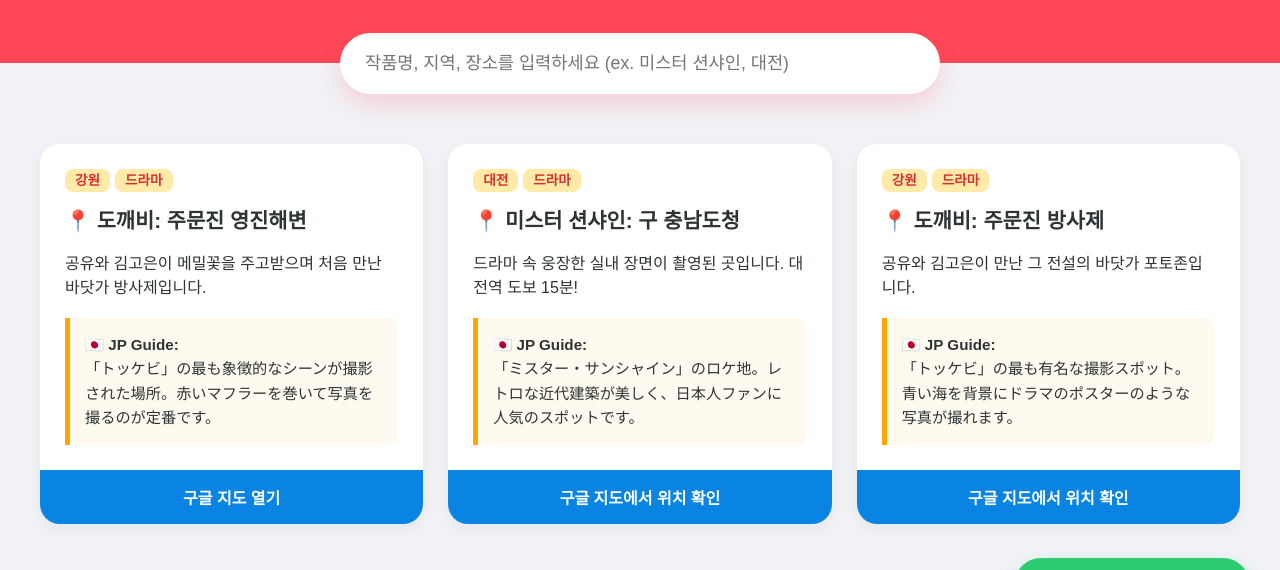
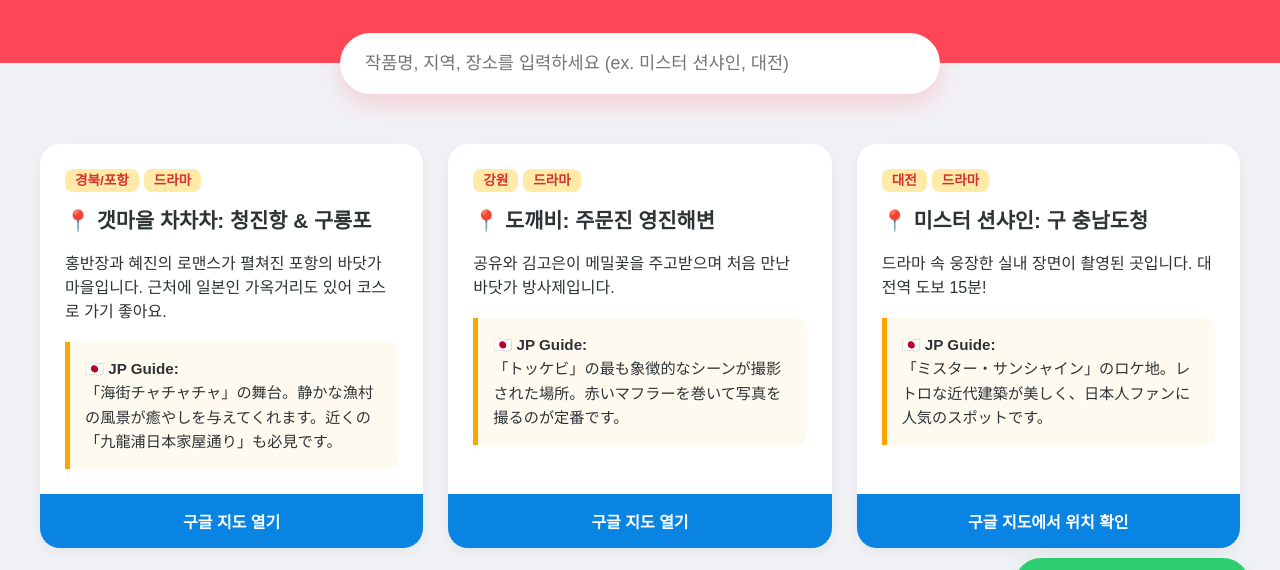
Before and after one commit to 20222641/k-spot-map-2, a plain HTML site: page index.html in a window 1280 px wide. Shown: the part 158-728 px from the top of the page. Drawn offline with Linux system fonts and the light colour scheme.

Commit message:
Update index.html

```diff
--- a/index.html
+++ b/index.html
@@ -34,6 +34,18 @@
 </div>
 
 <div class="container" id="cardContainer">
+    <div class="card">
+        <div class="info">
+            <div class="tag-group"><span class="tag">경북/포항</span><span class="tag">드라마</span></div>
+            <h3>📍 갯마을 차차차: 청진항 & 구룡포</h3>
+            <p>홍반장과 혜진의 로맨스가 펼쳐진 포항의 바닷가 마을입니다. 근처에 일본인 가옥거리도 있어 코스로 가기 좋아요.</p>
+            <div class="jp-guide">
+                <strong>🇯🇵 JP Guide:</strong><br>
+                「海街チャチャチャ」の舞台。静かな漁村の風景が癒やしを与えてくれます。近くの「九龍浦日本家屋通り」も必見です。
+            </div>
+        </div>
+        <a href="https://www.google.com/maps?q=주문진방사제0" target="_blank" class="btn-map">구글 지도 열기</a>
+    </div>
     <div class="card">
         <div class="info">
             <div class="tag-group"><span class="tag">강원</span><span class="tag">드라마</span></div>
```
